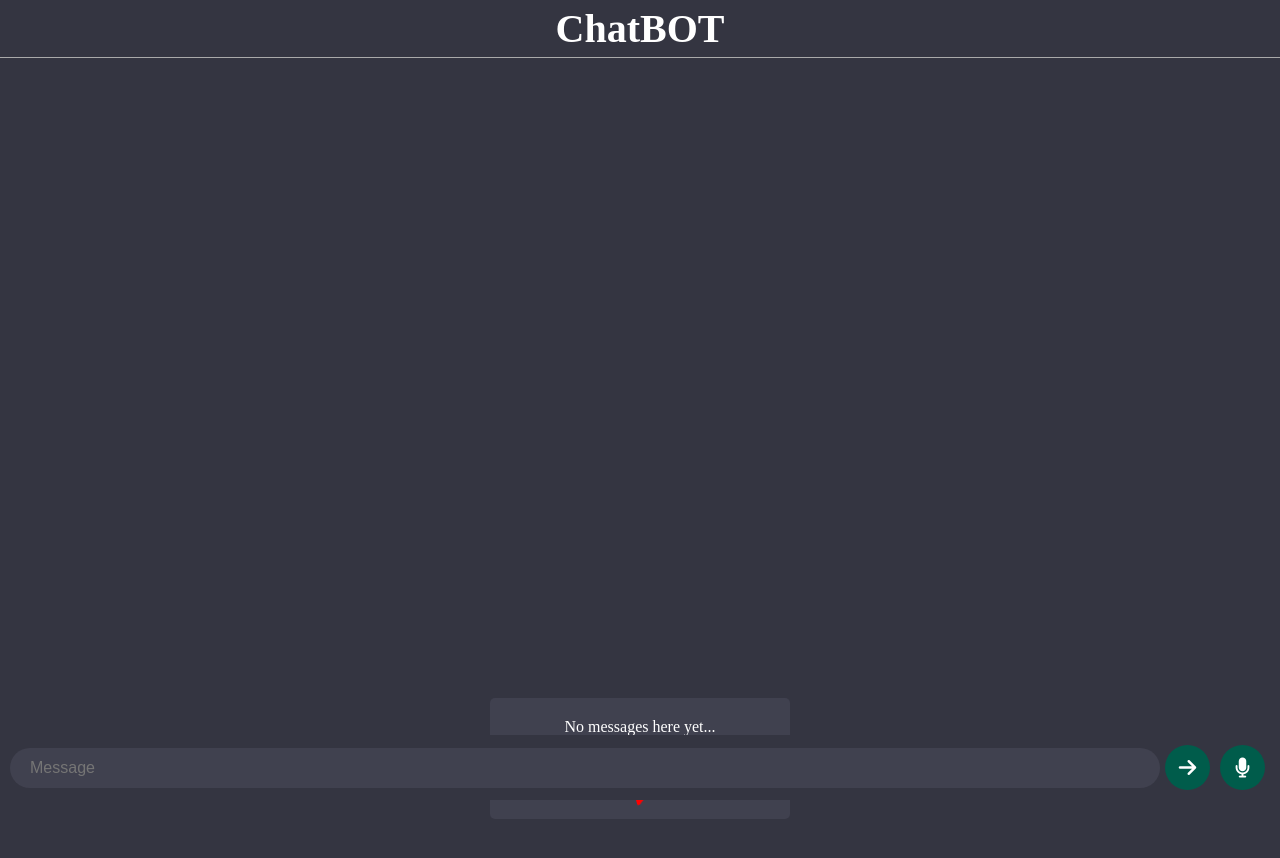
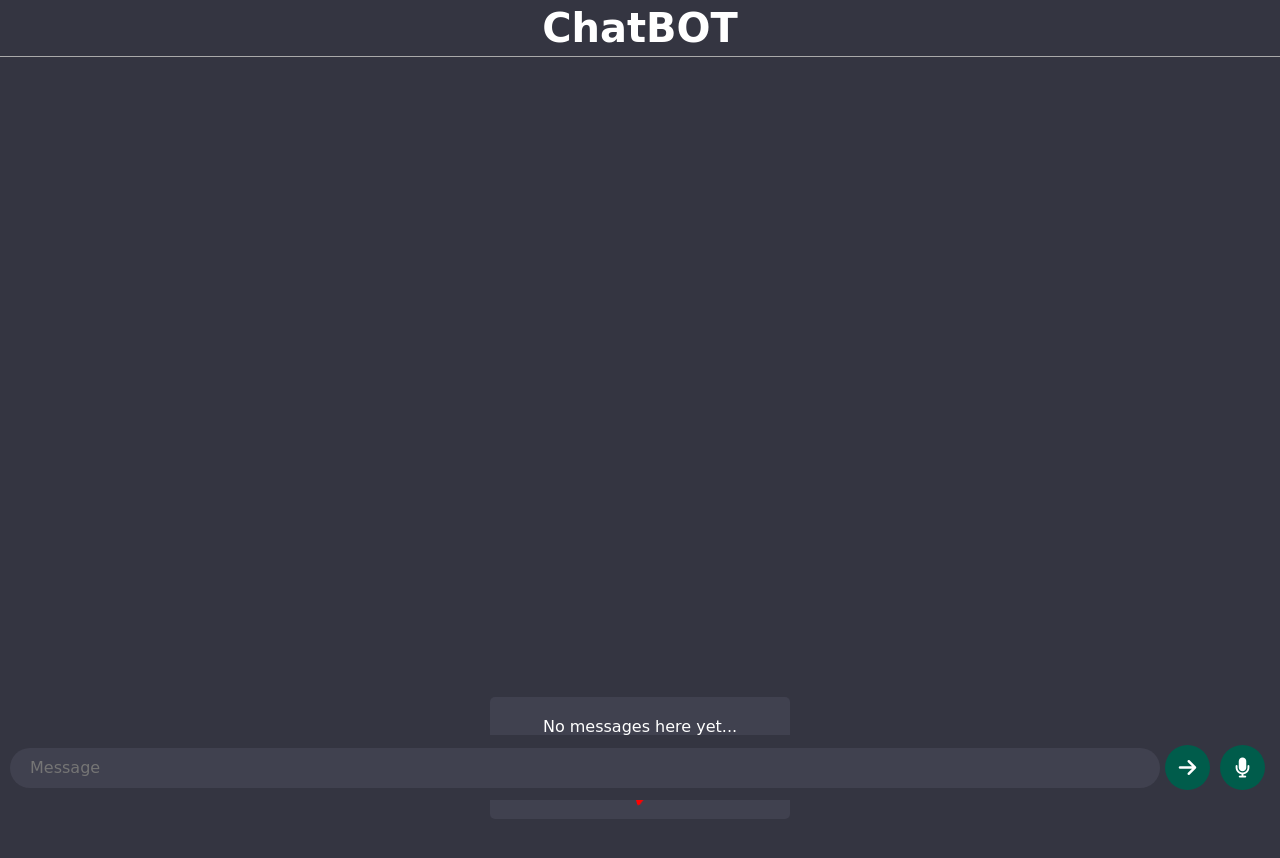
Before and after one commit to laxmanroy52/ChatBOT, a plain HTML site: page index.html in a window 1280 px wide. Drawn offline with Linux system fonts and the light colour scheme.

Commit message:
Add font family

```diff
--- a/style.css
+++ b/style.css
@@ -2,6 +2,7 @@ body {
   background: #343541;
   margin: 0;
   padding: 0;
+  font-family: 'Alkatra', cursive;
 }
 
 header {
@@ -88,6 +89,7 @@ p::after {
 }
 
 #msg {
+  font-family: inherit;
   background: #40414F;
   height: 40px;
   padding: 0 20px;
```
